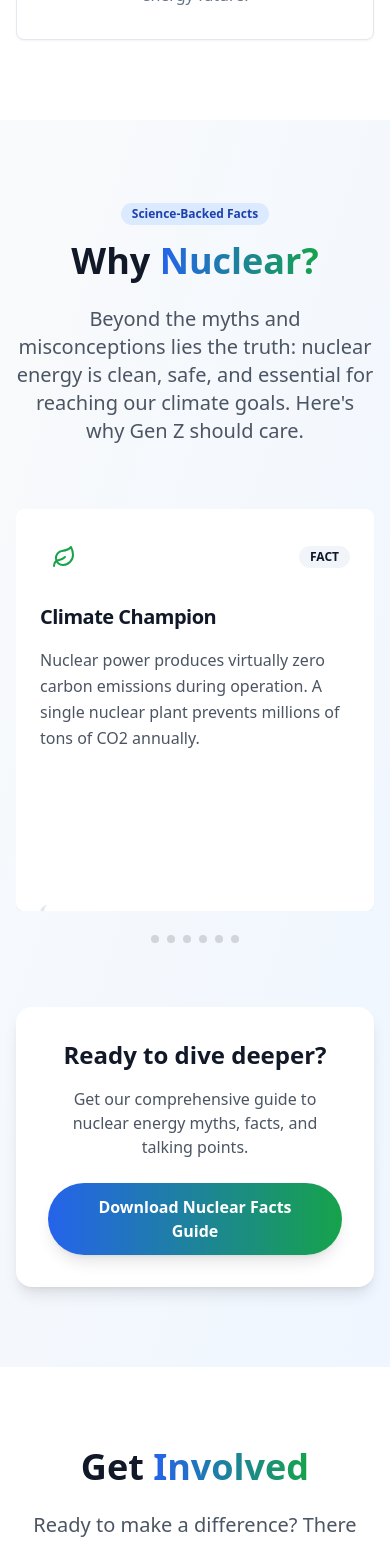
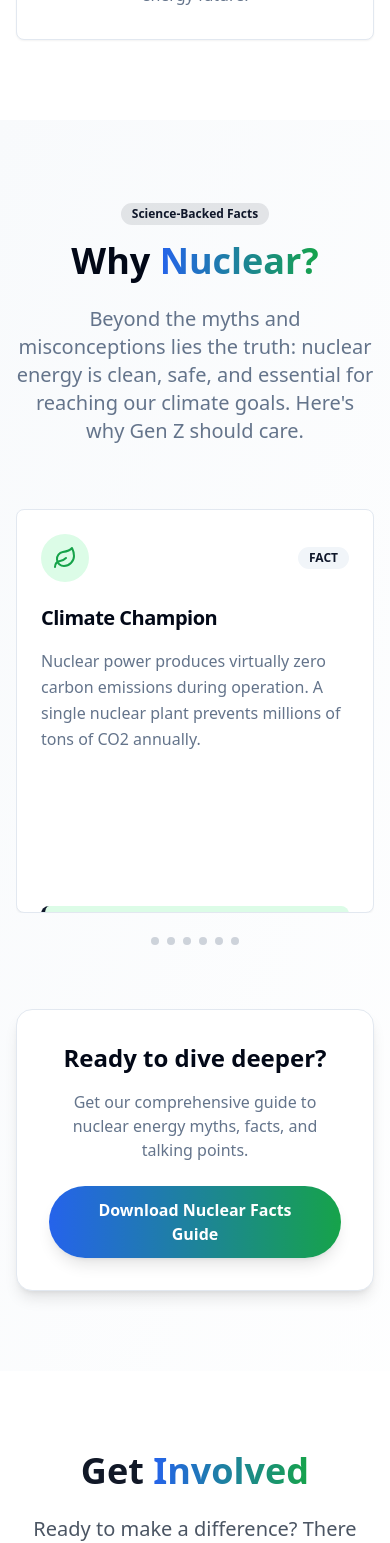
Before and after one commit to gbogolyubov/nucleo-future-now, a React (Vite) app: page / in a window 390 px wide. Shown: the part 3220-4763 px from the top of the page. Built offline with nearby package versions, Linux system fonts and the light colour scheme.

Commit message:
Fix: Ensure theme changes apply to all sections
Ensured theme changes are applied consistently across all sections, including the "Why Nuclear?" section, and that all three themes are functional.

```diff
--- a/src/components/WhyNuclear.tsx
+++ b/src/components/WhyNuclear.tsx
@@ -60,27 +60,27 @@ const WhyNuclear = () => {
 
   const getColorClasses = (color: string) => {
     const colors = {
-      green: "from-green-500 to-emerald-500 text-green-600 bg-green-100",
-      blue: "from-blue-500 to-sky-500 text-blue-600 bg-blue-100",
-      purple: "from-purple-500 to-violet-500 text-purple-600 bg-purple-100",
-      orange: "from-orange-500 to-amber-500 text-orange-600 bg-orange-100",
-      red: "from-red-500 to-pink-500 text-red-600 bg-red-100",
-      indigo: "from-indigo-500 to-blue-600 text-indigo-600 bg-indigo-100"
+      green: "from-green-500 to-emerald-500 text-green-600 bg-green-100 dark:text-green-400 dark:bg-green-900/20 tokamak:text-green-400 tokamak:bg-green-900/20",
+      blue: "from-blue-500 to-sky-500 text-blue-600 bg-blue-100 dark:text-blue-400 dark:bg-blue-900/20 tokamak:text-blue-400 tokamak:bg-blue-900/20",
+      purple: "from-purple-500 to-violet-500 text-purple-600 bg-purple-100 dark:text-purple-400 dark:bg-purple-900/20 tokamak:text-primary tokamak:bg-primary/20",
+      orange: "from-orange-500 to-amber-500 text-orange-600 bg-orange-100 dark:text-orange-400 dark:bg-orange-900/20 tokamak:text-orange-400 tokamak:bg-orange-900/20",
+      red: "from-red-500 to-pink-500 text-red-600 bg-red-100 dark:text-red-400 dark:bg-red-900/20 tokamak:text-red-400 tokamak:bg-red-900/20",
+      indigo: "from-indigo-500 to-blue-600 text-indigo-600 bg-indigo-100 dark:text-indigo-400 dark:bg-indigo-900/20 tokamak:text-indigo-400 tokamak:bg-indigo-900/20"
     };
     return colors[color as keyof typeof colors];
   };
 
   return (
-    <section id="why-nuclear" className="py-20 px-4 sm:px-6 lg:px-8 bg-gradient-to-br from-gray-50 to-blue-50">
+    <section id="why-nuclear" className="py-20 px-4 sm:px-6 lg:px-8 bg-gradient-to-br from-muted/50 to-accent/10 theme-transition">
       <div className="max-w-7xl mx-auto">
         <div className="text-center mb-16">
-          <Badge className="mb-4 bg-blue-100 text-blue-800 hover:bg-blue-200">
+          <Badge className="mb-4 bg-primary/10 text-primary hover:bg-primary/20 theme-transition">
             Science-Backed Facts
           </Badge>
-          <h2 className="text-4xl md:text-5xl font-bold text-gray-900 mb-6">
-            Why <span className="bg-gradient-to-r from-blue-600 to-green-600 bg-clip-text text-transparent">Nuclear?</span>
+          <h2 className="text-4xl md:text-5xl font-bold text-foreground mb-6">
+            Why <span className="bg-gradient-to-r from-blue-600 to-green-600 tokamak:from-primary tokamak:to-accent bg-clip-text text-transparent">Nuclear?</span>
           </h2>
-          <p className="text-xl text-gray-600 max-w-3xl mx-auto">
+          <p className="text-xl text-muted-foreground max-w-3xl mx-auto">
             Beyond the myths and misconceptions lies the truth: nuclear energy is clean, safe, and essential
             for reaching our climate goals. Here's why Gen Z should care.
           </p>
@@ -98,32 +98,32 @@ const WhyNuclear = () => {
             <CarouselContent className="-ml-2 md:-ml-4">
               {benefits.map((benefit, index) => (
                 <CarouselItem key={index} className="pl-2 md:pl-4 md:basis-1/2 lg:basis-1/3">
-                  <Card className="group hover:shadow-xl transition-all duration-300 border-0 bg-white overflow-hidden h-full">
+                  <Card className="group hover:shadow-xl transition-all duration-300 border bg-card overflow-hidden h-full theme-transition">
                     <CardHeader className="pb-4">
                       <div className="flex items-center justify-between mb-4">
-                        <div className={`p-3 rounded-full ${getColorClasses(benefit.color).split(' ')[2]}`}>
-                          <benefit.icon className={`w-6 h-6 ${getColorClasses(benefit.color).split(' ')[1]}`} />
+                        <div className={`p-3 rounded-full ${getColorClasses(benefit.color).split(' ')[2]} ${getColorClasses(benefit.color).split(' ')[3]} ${getColorClasses(benefit.color).split(' ')[4]} ${getColorClasses(benefit.color).split(' ')[5]} ${getColorClasses(benefit.color).split(' ')[6]} ${getColorClasses(benefit.color).split(' ')[7]}`}>
+                          <benefit.icon className={`w-6 h-6 ${getColorClasses(benefit.color).split(' ')[1]} ${getColorClasses(benefit.color).split(' ')[4]} ${getColorClasses(benefit.color).split(' ')[6]}`} />
                         </div>
-                        <Badge variant="secondary" className="text-xs">
+                        <Badge variant="secondary" className="text-xs theme-transition">
                           FACT
                         </Badge>
                       </div>
-                      <CardTitle className="text-xl font-bold text-gray-900 group-hover:text-blue-600 transition-colors">
+                      <CardTitle className="text-xl font-bold text-foreground group-hover:text-primary transition-colors theme-transition">
                         {benefit.title}
                       </CardTitle>
                     </CardHeader>
                     <CardContent className="pt-0 flex flex-col h-full">
-                      <p className="text-gray-600 mb-4 leading-relaxed flex-grow">
+                      <p className="text-muted-foreground mb-4 leading-relaxed flex-grow">
                         {benefit.description}
                       </p>
-                      <div className={`p-3 rounded-lg ${getColorClasses(benefit.color).split(' ')[2]} border-l-4 border-${benefit.color}-500 mb-4`}>
-                        <p className={`text-sm font-semibold ${getColorClasses(benefit.color).split(' ')[1]}`}>
+                      <div className={`p-3 rounded-lg ${getColorClasses(benefit.color).split(' ')[2]} ${getColorClasses(benefit.color).split(' ')[3]} ${getColorClasses(benefit.color).split(' ')[4]} ${getColorClasses(benefit.color).split(' ')[5]} ${getColorClasses(benefit.color).split(' ')[6]} ${getColorClasses(benefit.color).split(' ')[7]} border-l-4 border-primary mb-4 theme-transition`}>
+                        <p className={`text-sm font-semibold ${getColorClasses(benefit.color).split(' ')[1]} ${getColorClasses(benefit.color).split(' ')[4]} ${getColorClasses(benefit.color).split(' ')[6]}`}>
                           💡 {benefit.fact}
                         </p>
                       </div>
                       <Button
                         variant="outline"
-                        className="w-full mt-auto hover:bg-blue-50 hover:border-blue-300 hover:text-blue-700 transition-colors"
+                        className="w-full mt-auto hover:bg-primary/10 hover:border-primary hover:text-primary transition-colors theme-transition"
                       >
                         Learn More
                       </Button>
@@ -142,7 +142,7 @@ const WhyNuclear = () => {
               {benefits.map((_, index) => (
                 <div
                   key={index}
-                  className="w-2 h-2 rounded-full bg-gray-300"
+                  className="w-2 h-2 rounded-full bg-muted-foreground/30"
                 />
               ))}
             </div>
@@ -151,14 +151,14 @@ const WhyNuclear = () => {
 
         {/* Call to Action */}
         <div className="text-center mt-16">
-          <div className="bg-white rounded-2xl p-8 shadow-lg max-w-2xl mx-auto">
-            <h3 className="text-2xl font-bold text-gray-900 mb-4">
+          <div className="bg-card rounded-2xl p-8 shadow-lg max-w-2xl mx-auto border theme-transition">
+            <h3 className="text-2xl font-bold text-foreground mb-4">
               Ready to dive deeper?
             </h3>
-            <p className="text-gray-600 mb-6">
+            <p className="text-muted-foreground mb-6">
               Get our comprehensive guide to nuclear energy myths, facts, and talking points.
             </p>
-            <button className="bg-gradient-to-r from-blue-600 to-green-600 hover:from-blue-700 hover:to-green-700 text-white font-bold px-8 py-3 rounded-full shadow-lg transform hover:scale-105 transition-all duration-200">
+            <button className="bg-gradient-to-r from-blue-600 to-green-600 tokamak:from-primary tokamak:to-accent hover:from-blue-700 hover:to-green-700 tokamak:hover:from-primary/90 tokamak:hover:to-accent/90 text-white font-bold px-8 py-3 rounded-full shadow-lg transform hover:scale-105 transition-all duration-200">
               Download Nuclear Facts Guide
             </button>
           </div>
```
